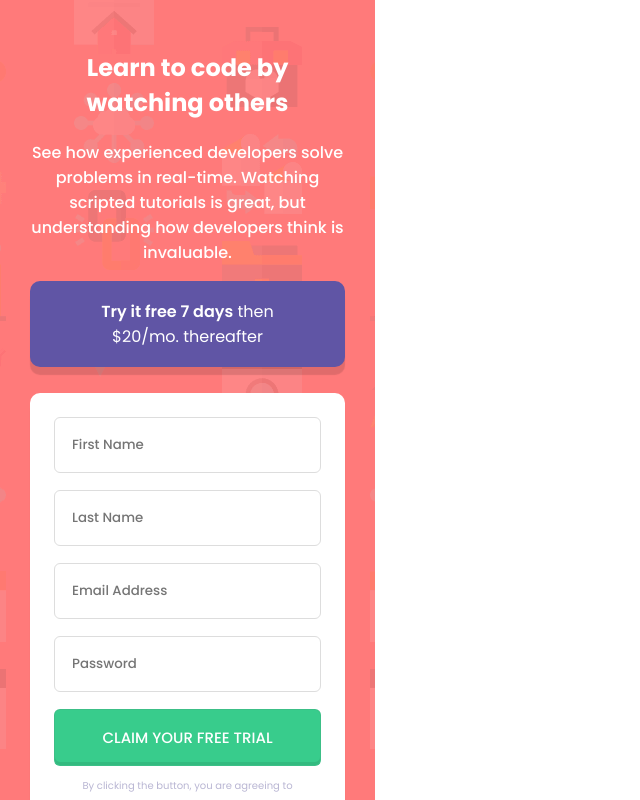
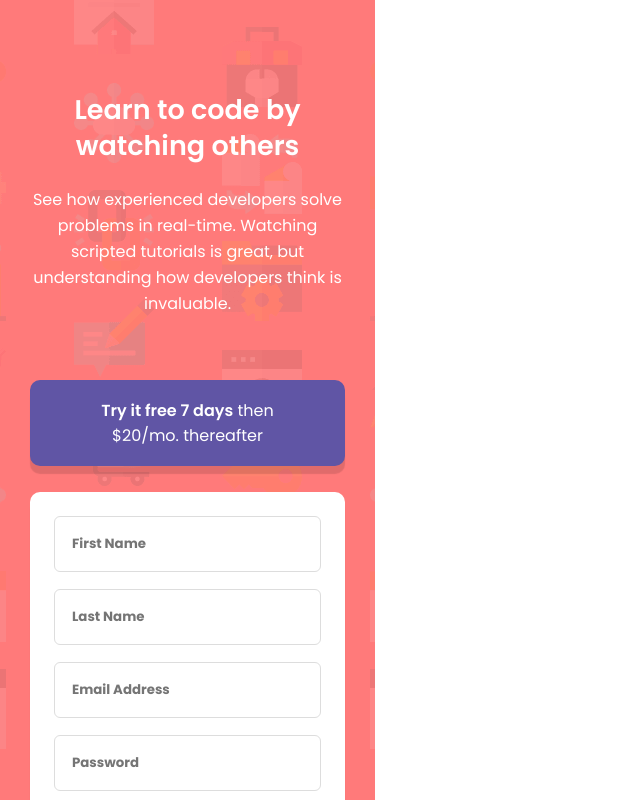
Before and after one commit to buschenyy/intro-component-with-signup-form-master, a React (Create React App) app: page / in a window 1280 px wide. Shown: the top 800 px of the page, without its empty margins (0-640 px from the left). Built offline with nearby package versions, Linux system fonts and the light colour scheme.

Commit message:
style fix

```diff
--- a/src/Intro.jsx
+++ b/src/Intro.jsx
@@ -5,20 +5,23 @@ import { SubForm } from './SubForm'
 const Container = styled.div`
   box-sizing: border-box;
   width: 375px;
-  height: 1000px;
   background: url(${introBg}), hsl(0, 100%, 74%);
   font-family: Poppins;
   color: white;
-  padding: 30px;
+  padding: 70px 30px 37px;
 `
 
 const Title = styled.h2`
   text-align: center;
-  font-weight: 700;
+  font-weight: 600;
+  font-size: 27px;
+  line-height: 36px;
 `
 
 const Text = styled.p`
-  font-weight: 500;
+  font-weight: 400;
+  margin-bottom: 63px;
+  line-height: 26px;
 `
 
 const Card = styled.div`
--- a/src/SubForm.jsx
+++ b/src/SubForm.jsx
@@ -54,7 +54,6 @@ const Form = styled.form`
   }
   > *:not(div) {
     border-radius: 6px;
-    font-weight: 500;
     margin-top: 17px;
   }
 `
@@ -63,14 +62,21 @@ const Input = styled.input`
   padding: 17px;
   background: #ffffff;
   border: 1px solid #dddddd;
+  font-weight: 800;
   &:first-child {
     margin-top: 0;
   }
-  &:focus-visible{
-    outline: rgb(255 122 122 / 42%) solid 2px;
+  &:focus-visible {
+    outline: #dddddd solid 2px;
   }
   &.error {
     animation: ${buzzOutKeyFrame} 0.75s linear 1;
+  }
+  &.redOut {
+    border: rgba(255, 122, 122, 0.5) solid 2px;
+    &::placeholder {
+      color: rgba(255, 122, 122, 0.5);
+    }
   }
 `
 
@@ -79,6 +85,7 @@ const Button = styled.button`
   padding: 16px;
   margin-bottom: 10px;
   font-size: 15px;
+  font-weight: 500;
   color: white;
   background: hsl(154, 59%, 51%);
   border: 1px solid #45a97e63;
@@ -108,7 +115,7 @@ const AgreementInfo = styled.div`
   line-height: 20px;
   > a {
     all: unset;
-    font-weight: 600;
+    font-weight: 700;
     font-size: 10.5px;
     color: hsl(0, 100%, 74%);
     cursor: pointer;
@@ -173,7 +180,9 @@ export const SubForm = () => {
         name="firstName"
         type="text"
         className={
-          formik.touched.lastName && formik.errors.lastName ? errorClass : ''
+          formik.touched.firstName && formik.errors.firstName
+            ? `redOut ${errorClass}`
+            : ''
         }
         placeholder="First Name"
         onChange={formik.handleChange}
@@ -188,7 +197,9 @@ export const SubForm = () => {
         name="lastName"
         type="text"
         className={
-          formik.touched.lastName && formik.errors.lastName ? errorClass : ''
+          formik.touched.lastName && formik.errors.lastName
+            ? `redOut ${errorClass}`
+            : ''
         }
         placeholder="Last Name"
         onChange={formik.handleChange}
@@ -203,7 +214,9 @@ export const SubForm = () => {
         name="email"
         type="email"
         className={
-          formik.touched.email && formik.errors.email ? errorClass : ''
+          formik.touched.email && formik.errors.email
+            ? `redOut ${errorClass}`
+            : ''
         }
         placeholder="Email Address"
         onChange={formik.handleChange}
@@ -218,7 +231,9 @@ export const SubForm = () => {
         name="password"
         type="password"
         className={
-          formik.touched.password && formik.errors.password ? errorClass : ''
+          formik.touched.password && formik.errors.password
+            ? `redOut ${errorClass}`
+            : ''
         }
         placeholder="Password"
         onChange={formik.handleChange}
```
